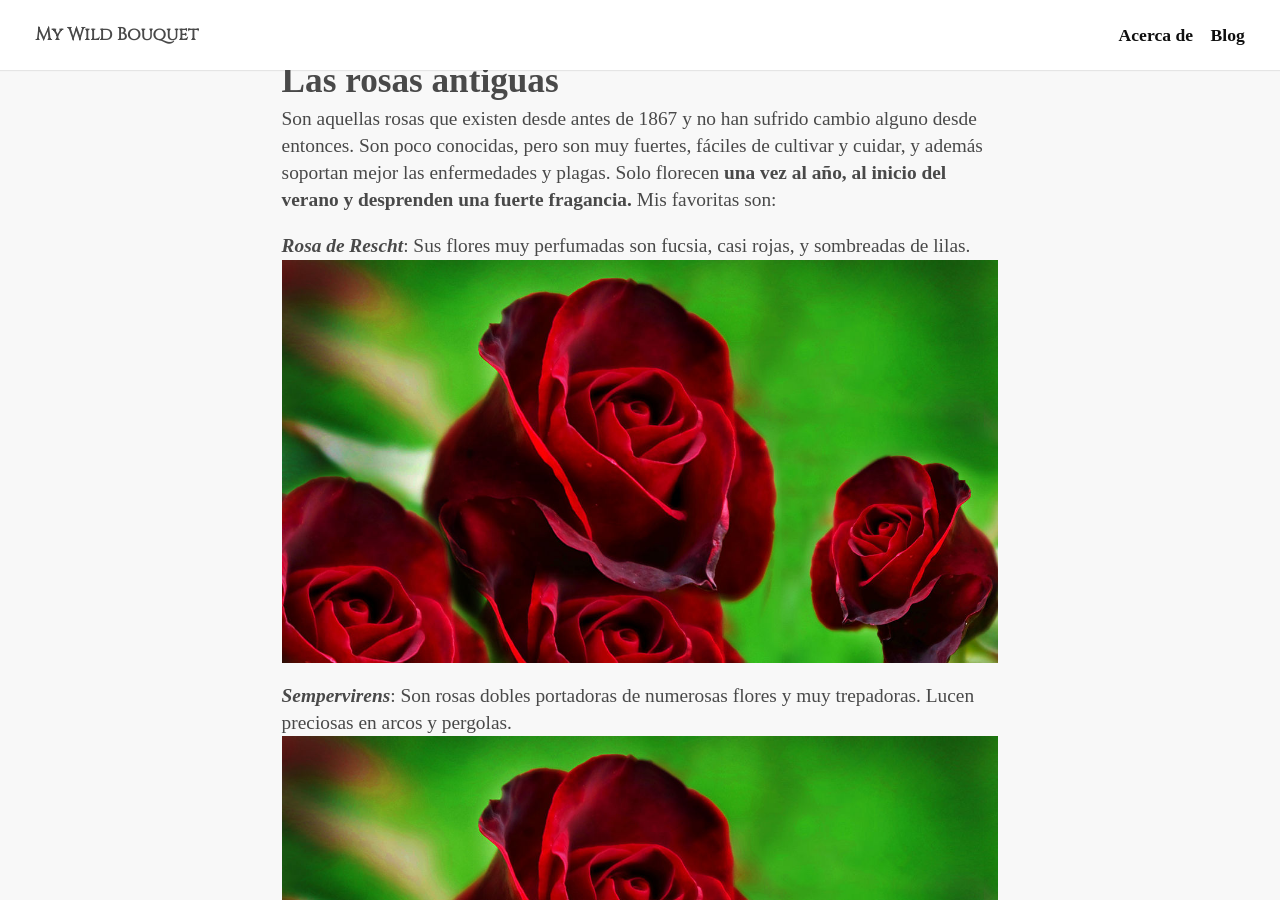
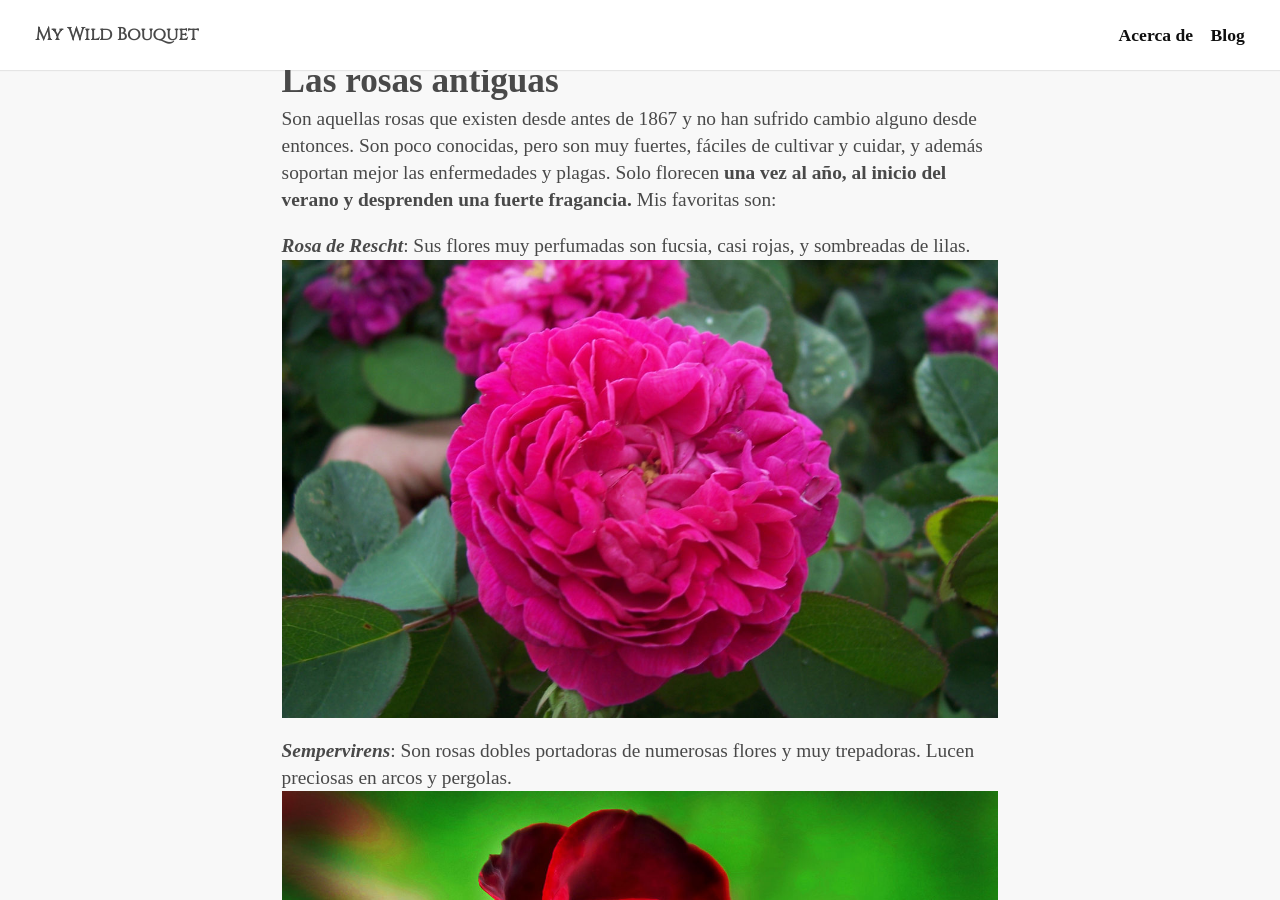
Before and after one commit to keyvanakbary/ramosilvestre.com, a Jekyll site: the page built from src/_posts/2018-01-15-tipos-de-rosas.md, in a window 1280 px wide and 900 px high, scrolled down 1334 px. Built offline with Jekyll 4.4.1, drawn with Linux system fonts in a browser that asks for light colours; some web fonts are replaced.

Commit message:
Update 2018-01-15-tipos-de-rosas.md

```diff
--- a/src/_posts/2018-01-15-tipos-de-rosas.md
+++ b/src/_posts/2018-01-15-tipos-de-rosas.md
@@ -21,7 +21,7 @@ Son aquellas rosas que existen desde antes de 1867 y no han sufrido cambio algun
 Solo florecen **una vez al año, al inicio del verano y desprenden una fuerte fragancia.** Mis favoritas son:
 
 _**Rosa de Rescht**_: Sus flores muy perfumadas son fucsia, casi rojas, y sombreadas de lilas.
-![Significado de las flores](/assets/images/posts/significado-de-las-flores.jpg)
+![Significado de las flores](/assets/images/posts/Rosa-de-Rescht.jpg)
 
 _**Sempervirens**_: Son rosas dobles portadoras de numerosas flores y muy trepadoras. Lucen preciosas en arcos y pergolas.
 ![Significado de las flores](/assets/images/posts/significado-de-las-flores.jpg)
```
